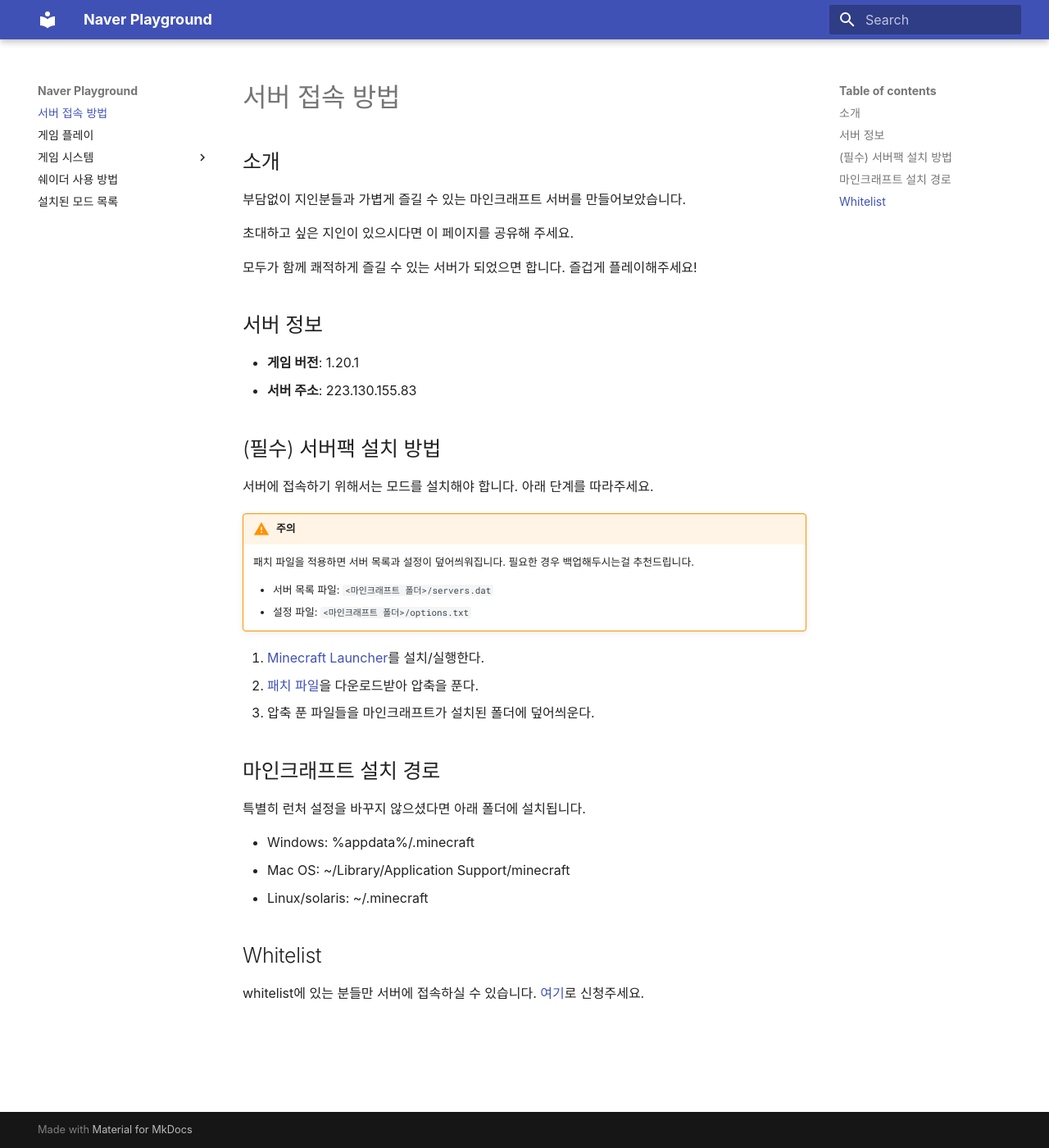
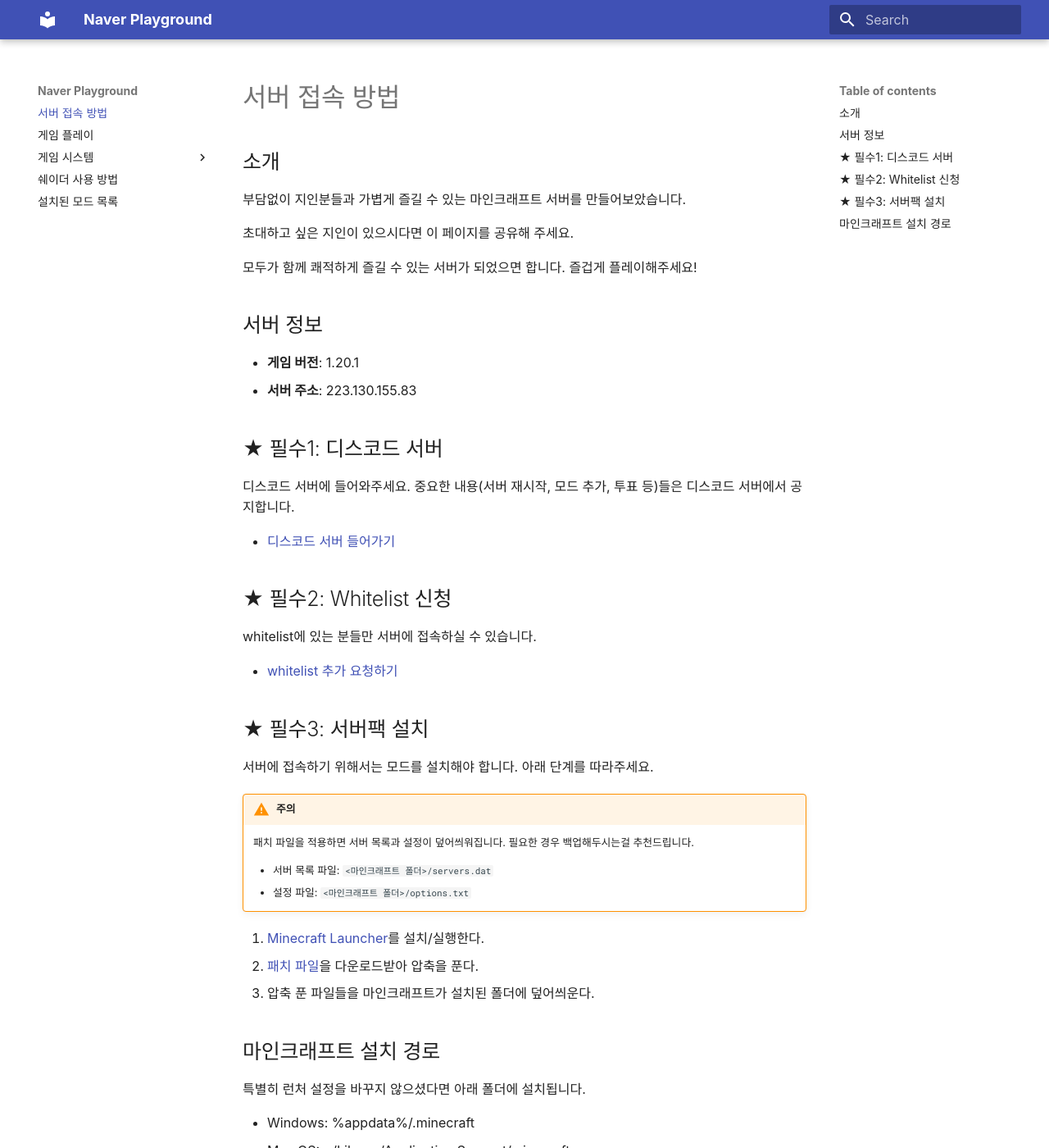
Before and after one commit to won983212/mc-naver-playground, an MkDocs documentation site: the page built from docs/index.md, in a window 1280 px wide and 1400 px high. Shown: the whole window at 82% size. Built offline with MkDocs 1.6.1 and Material for MkDocs 9.7.7, drawn with Linux system fonts in a browser that asks for light colours; some web fonts are replaced.

Commit message:
fix: 디스코드 내용 추가

```diff
--- a/docs/index.md
+++ b/docs/index.md
@@ -11,7 +11,19 @@
 - **게임 버전**: 1.20.1
 - **서버 주소**: 223.130.155.83
 
-## (필수) 서버팩 설치 방법
+## ★ 필수1: 디스코드 서버
+
+디스코드 서버에 들어와주세요. 중요한 내용(서버 재시작, 모드 추가, 투표 등)들은 디스코드 서버에서 공지합니다.
+
+- [디스코드 서버 들어가기](https://discord.gg/Mk8QKBmVqF)
+
+## ★ 필수2: Whitelist 신청
+
+whitelist에 있는 분들만 서버에 접속하실 수 있습니다.
+
+- [whitelist 추가 요청하기](https://forms.gle/MSPu7A1nzNfnoCoe9)
+
+## ★ 필수3: 서버팩 설치
 
 서버에 접속하기 위해서는 모드를 설치해야 합니다. 아래 단계를 따라주세요.
 
@@ -33,7 +45,3 @@
 - Windows: %appdata%/.minecraft
 - Mac OS: ~/Library/Application Support/minecraft
 - Linux/solaris: ~/.minecraft
-
-## Whitelist
-
-whitelist에 있는 분들만 서버에 접속하실 수 있습니다. [여기](https://forms.gle/MSPu7A1nzNfnoCoe9)로 신청주세요.
```
